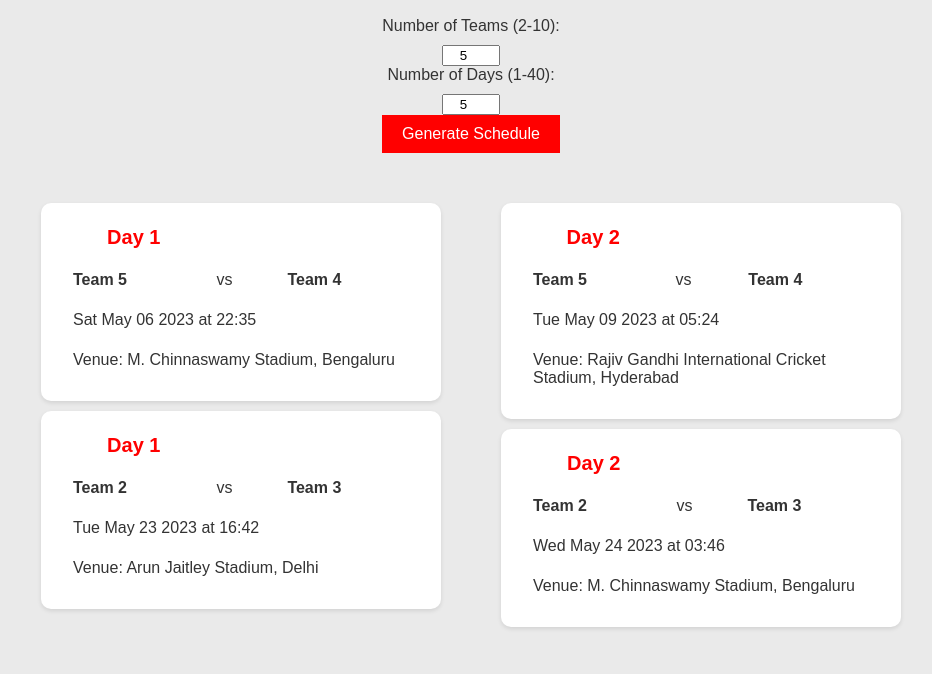
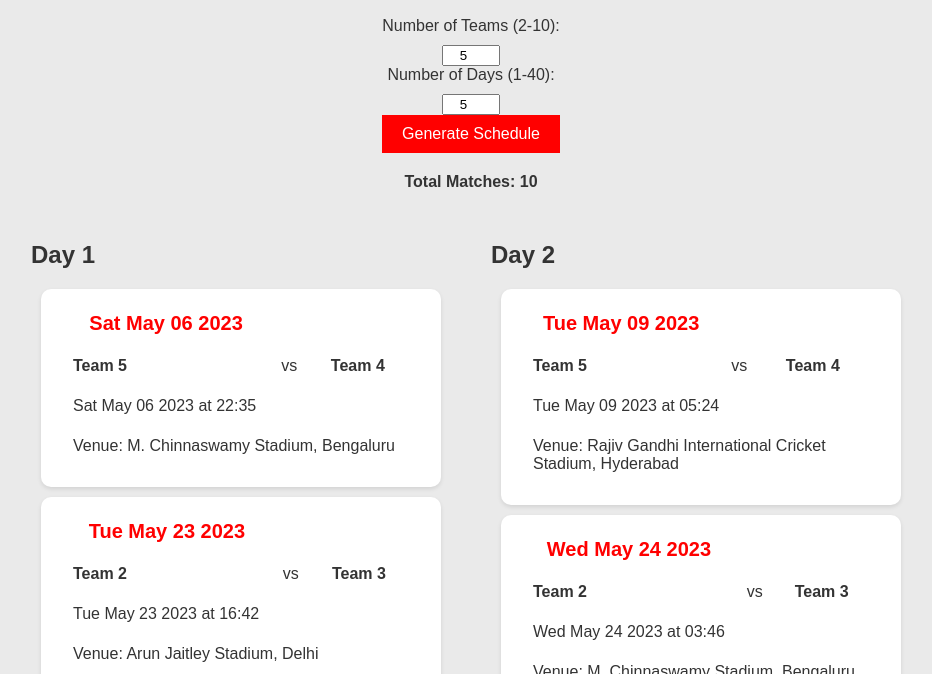
Before and after one commit to chirag7023/tournament, a plain HTML site: page index.html in a window 1280 px wide. Both pictures are taken after typing "5", "5" into the empty fields and a click on the input "Generate Schedule". Shown: the part 89-763 px from the top of the page, without its empty margins (169-1101 px from the left). Drawn offline with Linux system fonts and the light colour scheme.

Commit message:
kjivfdknjvfd

```diff
--- a/index.html
+++ b/index.html
@@ -1,11 +1,14 @@
 <!DOCTYPE html>
 <html lang="en">
 <head>
+  <!-- Set character encoding and viewport for responsive design -->
   <meta charset="UTF-8">
   <meta name="viewport" content="width=device-width, initial-scale=1.0">
+  <!-- Title for the web page -->
   <title>Tournament Scheduler</title>
+  <!-- CSS styling code -->
   <style>
-    /* CSS styling code */
+    /* CSS styling rules for various elements */
     body {
       background-color: #eaeaea;
       font-family: Arial, sans-serif;
@@ -48,6 +51,12 @@
       cursor: pointer;
     }
 
+    .total-matches {
+      text-align: center;
+      font-weight: bold;
+      margin-bottom: 10px;
+    }
+
     .schedule-container {
       display: flex;
       flex-wrap: wrap;
@@ -80,6 +89,10 @@
       font-size: 16px;
     }
 
+    .match {
+      margin-bottom: 10px;
+    }
+
     .team-1,
     .team-2 {
       font-weight: bold;
@@ -92,19 +105,27 @@
   </style>
 </head>
 <body>
+  <!-- Main container to hold the content -->
   <div class="container">
+    <!-- Main heading for the page -->
     <h1>Tournament Scheduler</h1>
 
     <!-- Input form to get the number of teams and days from the user -->
     <form onsubmit="event.preventDefault(); generateSchedule();">
+      <!-- Label and input for number of teams -->
       <label for="num-teams">Number of Teams (2-10):</label>
       <input type="number" id="num-teams" min="2" max="10" required>
       <br>
+      <!-- Label and input for number of days -->
       <label for="num-days">Number of Days (1-40):</label>
       <input type="number" id="num-days" min="1" max="40" required>
       <br>
+      <!-- Submit button to generate schedule -->
       <input type="submit" value="Generate Schedule">
     </form>
+
+    <!-- Display total matches -->
+    <div id="total-matches" class="total-matches">Total Matches: 0</div>
 
     <!-- Container to display the generated schedule -->
     <div id="schedule" class="schedule-container"></div>
@@ -116,17 +137,10 @@
 
     // Function to get random team names from a predefined list
     function getRandomTeamNames(numTeams) {
+      // Predefined list of team names
       var teamNames = [
-        "Team 1",
-        "Team 2",
-        "Team 3",
-        "Team 4",
-        "Team 5",
-        "Team 6",
-        "Team 7",
-        "Team 8",
-        "Team 9",
-        "Team 10"
+        "Team 1", "Team 2", "Team 3", "Team 4", "Team 5",
+        "Team 6", "Team 7", "Team 8", "Team 9", "Team 10"
       ];
 
       // Limit the team names to the number of teams specified by the user
@@ -145,22 +159,31 @@
 
     // Function to get a random date between May 1, 2023, and May 30, 2023
     function getRandomDate() {
+      // Start and end dates for the random date range
       var startDate = new Date(2023, 4, 1);
       var endDate = new Date(2023, 4, 30);
+
+      // Calculate a random date within the range
       var randomDate = new Date(startDate.getTime() + Math.random() * (endDate.getTime() - startDate.getTime()));
+
+      // Convert the date to a string in a readable format
       return randomDate.toDateString();
     }
 
     // Function to get a random time in HH:mm format
     function getRandomTime() {
+      // Generate random hours and minutes
       var hours = Math.floor(Math.random() * 24);
       var minutes = Math.floor(Math.random() * 60);
+
+      // Convert hours and minutes to a string in HH:mm format
       var time = hours.toString().padStart(2, '0') + ':' + minutes.toString().padStart(2, '0');
       return time;
     }
 
     // Function to get a random venue from a predefined list of cricket stadiums in India
     function getRandomVenue() {
+      // Predefined list of cricket stadiums
       var venues = [
         "Wankhede Stadium, Mumbai",
         "Eden Gardens, Kolkata",
@@ -172,6 +195,7 @@
         "Punjab Cricket Association Stadium, Mohali"
       ];
 
+      // Generate a random index to select a stadium from the list
       var randomIndex = Math.floor(Math.random() * venues.length);
       return venues[randomIndex];
     }
@@ -188,28 +212,39 @@
         return;
       }
 
-      // Get random team names from the predefined list
+      // Limit the number of teams to a maximum of 10
+      numTeams = Math.min(numTeams, 10);
+
+      // Get random team names
       var teamNames = getRandomTeamNames(numTeams);
 
-      // Calculate the number of matches to be played per day
+      // Calculate matches per day
       var matchesPerDay = Math.floor(numTeams / 2);
 
-      // Initialize an array to store the matches for each day
-      var matches = [];
+      // Calculate total matches
+      var totalMatches = numDays * matchesPerDay;
 
-      // Generate the matches for each day
-      var currentDay = 0; // To keep track of the current day
-      var remainingMatches = numDays * matchesPerDay; // Total matches required
+      // Display total matches
+      var totalMatchesElement = document.getElementById("total-matches");
+      totalMatchesElement.textContent = "Total Matches: " + totalMatches;
 
+      // Clear previous schedule
+      var scheduleContainer = document.getElementById("schedule");
+      scheduleContainer.innerHTML = "";
+
+      // Generate the schedule
       for (var i = 0; i < numDays; i++) {
-        if (remainingMatches === 0) break; // Break if all matches are generated
+        var dayContainer = document.createElement("div");
+        dayContainer.classList.add("day-container");
 
-        var roundMatches = [];
+        var dayHeader = document.createElement("h2");
+        dayHeader.textContent = "Day " + (i + 1);
+        dayContainer.appendChild(dayHeader);
 
-        // Generate matches for the current day
         for (var j = 0; j < matchesPerDay; j++) {
           var teamIndex1 = j;
-          var teamIndex2 = numTeams - 1 - j;
+          var teamIndex2 = numTeams - j - 1;
+
           var match = {
             team1: teamNames[teamIndex1],
             team2: teamNames[teamIndex2],
@@ -217,36 +252,12 @@
             time: getRandomTime(),
             venue: getRandomVenue()
           };
-          roundMatches.push(match);
-        }
-
-        matches.push(roundMatches);
-
-        remainingMatches -= matchesPerDay; // Reduce the remaining matches
-        currentDay++;
-      }
-
-      // Display the schedule in the web page
-      var scheduleContainer = document.getElementById("schedule");
-      scheduleContainer.innerHTML = ""; // Clear previous schedule
-
-      // Generate the matches for each day
-      for (var i = 0; i < numDays; i++) {
-        if (matches[i].length === 0) break; // Skip the day if no matches are available
-
-        var dayContainer = document.createElement("div");
-        dayContainer.classList.add("day-container");
-
-        var roundMatches = matches[i];
-
-        for (var j = 0; j < roundMatches.length; j++) {
-          var match = roundMatches[j];
 
           var table = document.createElement("table");
           table.classList.add("schedule-table");
 
           var tableHeader = document.createElement("th");
-          tableHeader.textContent = "Day " + (i + 1);
+          tableHeader.textContent = match.date;
           table.appendChild(tableHeader);
 
           var row = document.createElement("tr");
```
